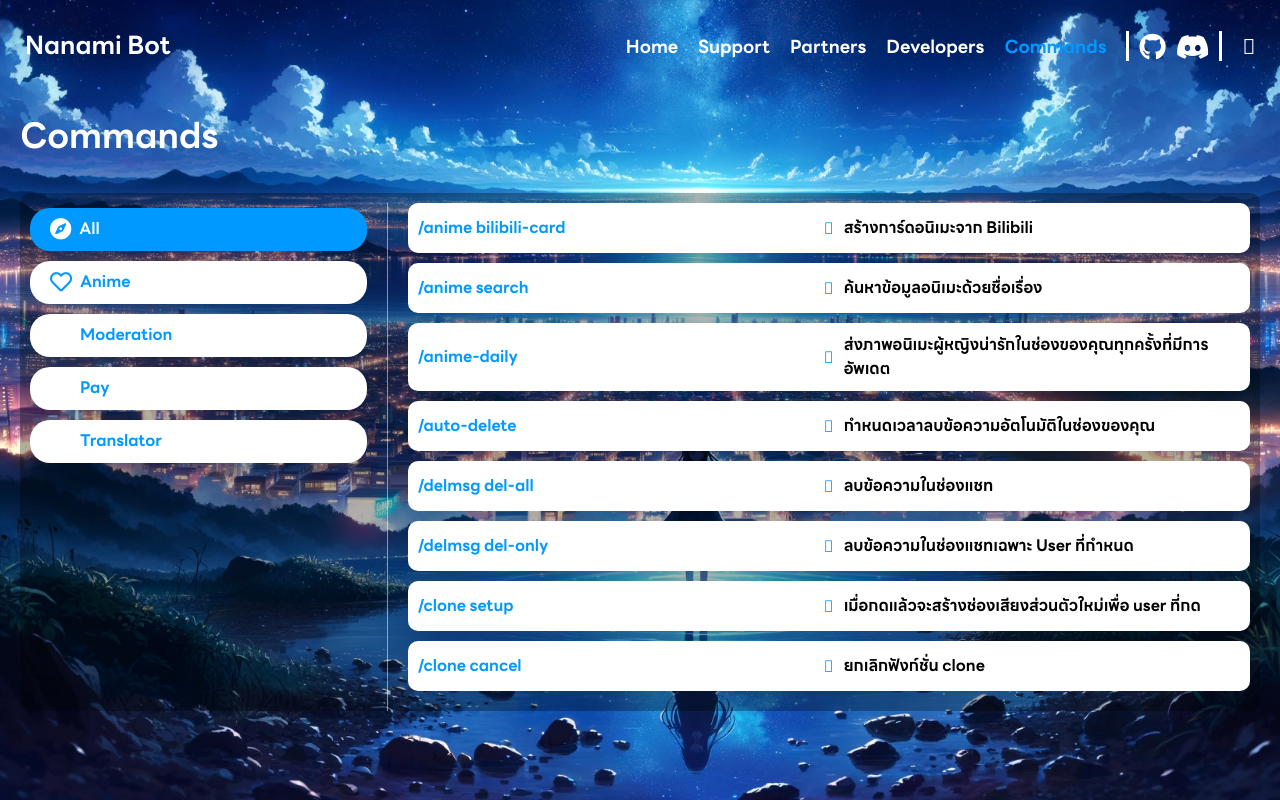
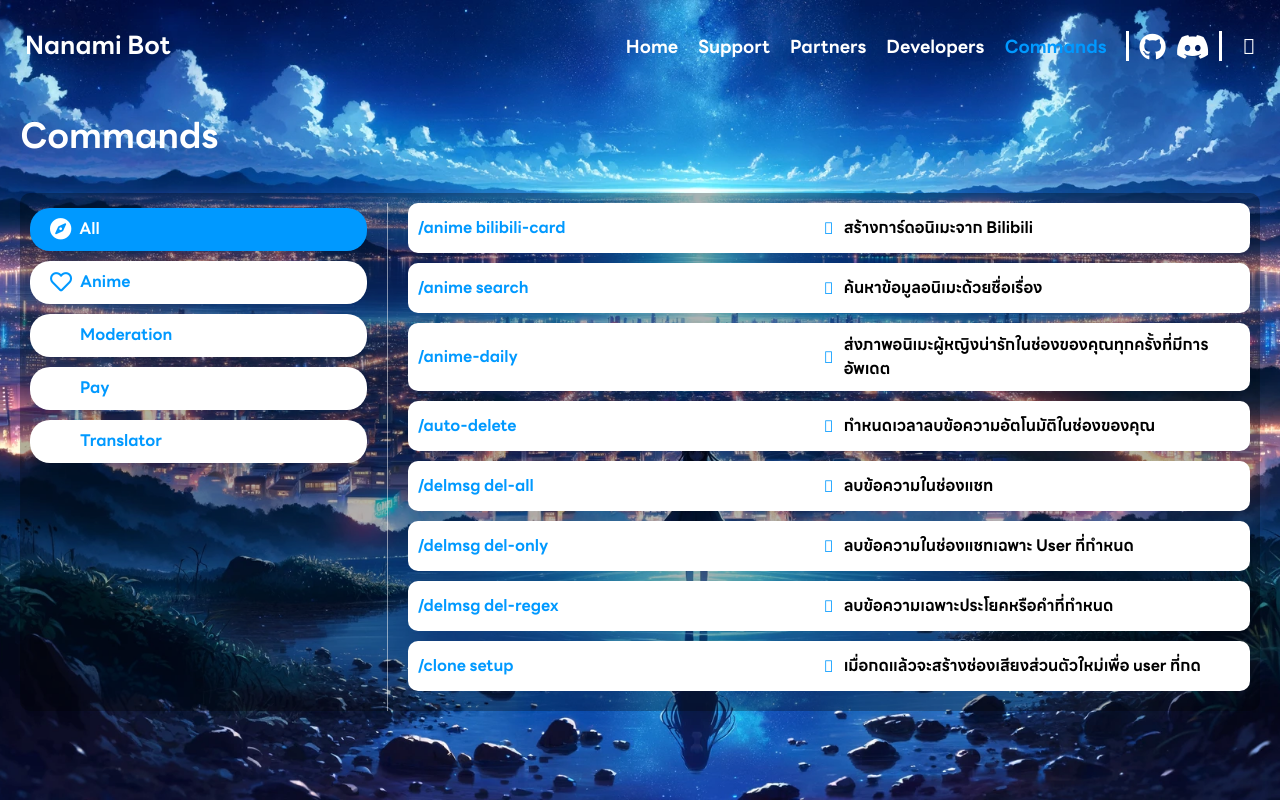
Before and after one commit to kang49/nanami-bot-frontend, a Nuxt app: page /commands in a window 1280 px wide. Built offline with nearby package versions, Linux system fonts and the light colour scheme; what vue3-apexcharts would draw is missing.

Commit message:
(Command Page): Add del-regex

```diff
--- a/pages/commands.vue
+++ b/pages/commands.vue
@@ -118,6 +118,12 @@
                 name: '/delmsg del-only',
                 description: 'ลบข้อความในช่องแชทเฉพาะ User ที่กำหนด',
                 ex: '/delmsg del-only [user] [value]',
+                isMenuToggle: false
+            },
+            {
+                name: '/delmsg del-regex',
+                description: 'ลบข้อความเฉพาะประโยคหรือคำที่กำหนด',
+                ex: '/delmsg del-regex [sentence] [value]',
                 isMenuToggle: false
             },
             {
@@ -265,6 +271,12 @@
                 isMenuToggle: false
             },
             {
+                name: '/delmsg del-regex',
+                description: 'ลบข้อความเฉพาะประโยคหรือคำที่กำหนด',
+                ex: '/delmsg del-regex [sentence] [value]',
+                isMenuToggle: false
+            },
+            {
                 name: '/clone setup',
                 description: 'เมื่อกดแล้วจะสร้างช่องเสียงส่วนตัวใหม่เพื่อ user ที่กด',
                 ex: '/clone setup [voice-channel]',
```
